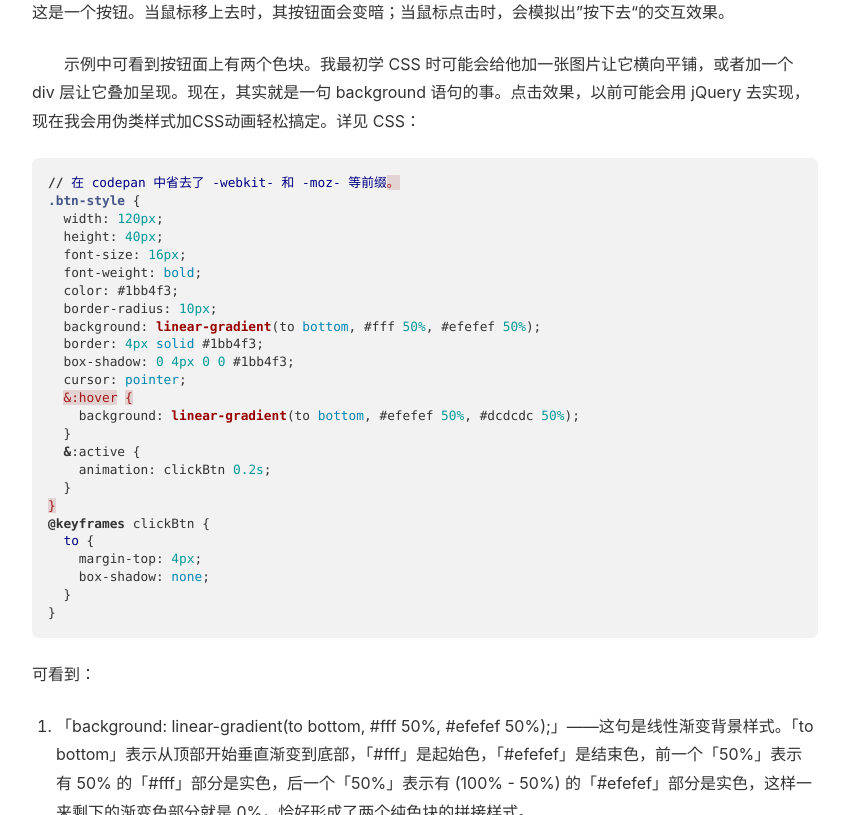
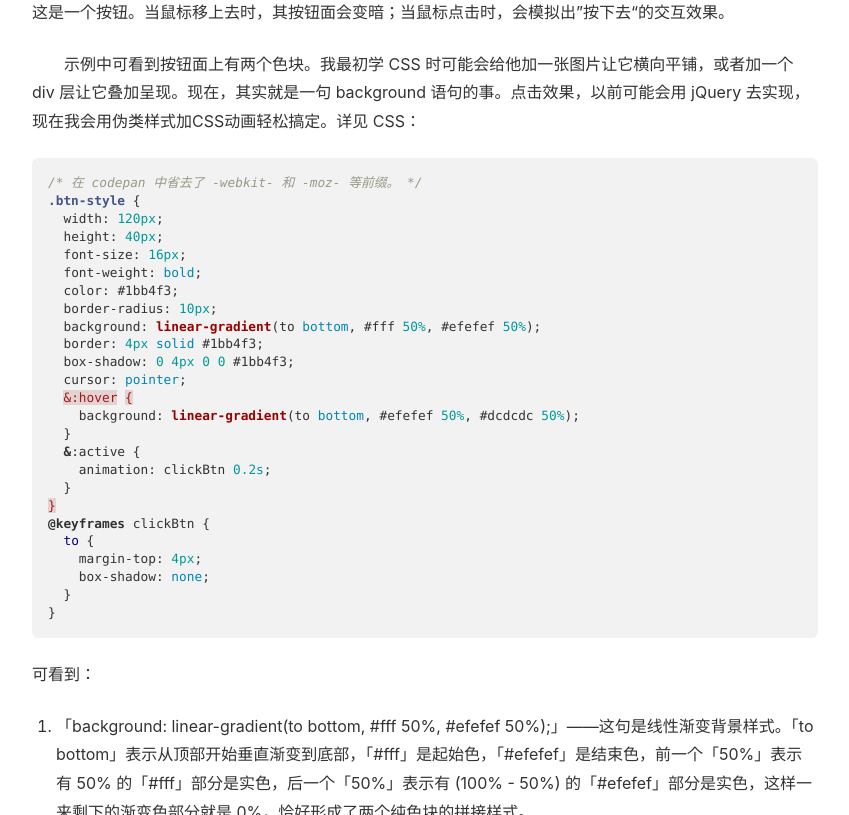
Before and after one commit to tjcccc/tjcccc.github.io, a Jekyll site: the page built from _posts/2016-07-04-priority-cssism.md, in a window 1280 px wide and 900 px high, scrolled down 862 px, cut to the strip 85-900 px from the top of the window. Shown: the whole strip, without its empty margins (105-954 px from the left). Built offline with Jekyll 4.4.1, drawn with Linux system fonts in a browser that asks for light colours; nearby versions of some CDN libraries.

Commit message:
Fix style.

````diff
--- a/_posts/2016-07-04-priority-cssism.md
+++ b/_posts/2016-07-04-priority-cssism.md
@@ -17,14 +17,14 @@
 　　以一个简单的例子说明一下：
 
 > http://codepen.io/tjcccc/pen/PzmBpb/
-![set up-w124](http://o9iywg0nm.bkt.clouddn.com/2016-07-03-Screen Shot 2016-07-03 at 08.37.45.png)
+> ![set up-w124](http://o9iywg0nm.bkt.clouddn.com/2016-07-03-Screen Shot 2016-07-03 at 08.37.45.png)
 
 这是一个按钮。当鼠标移上去时，其按钮面会变暗；当鼠标点击时，会模拟出”按下去“的交互效果。
 
 　　示例中可看到按钮面上有两个色块。我最初学 CSS 时可能会给他加一张图片让它横向平铺，或者加一个 div 层让它叠加呈现。现在，其实就是一句 background 语句的事。点击效果，以前可能会用 jQuery 去实现，现在我会用伪类样式加CSS动画轻松搞定。详见 CSS：
 
 ```css
-// 在 codepan 中省去了 -webkit- 和 -moz- 等前缀。
+/* 在 codepan 中省去了 -webkit- 和 -moz- 等前缀。 */
 .btn-style {
   width: 120px;
   height: 40px;
````
Also changed, not shown: _drafts/2016/160704-priority-cssism.md (+2 -2 lines).
